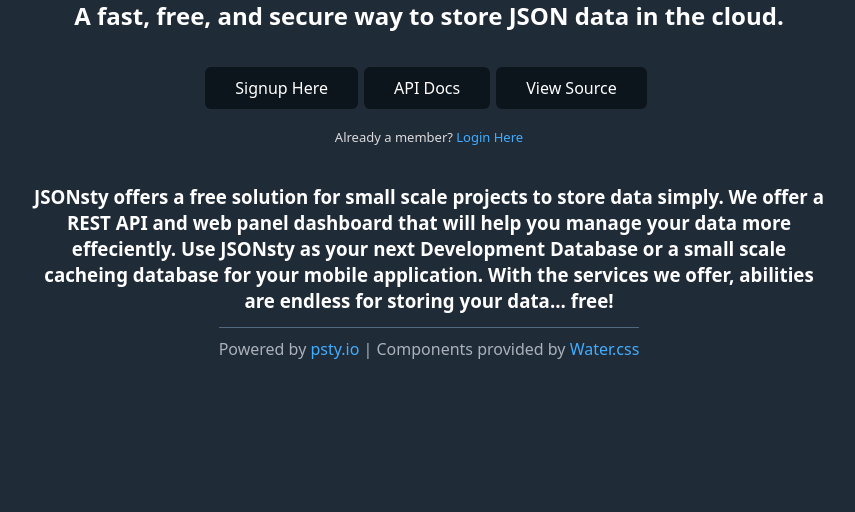
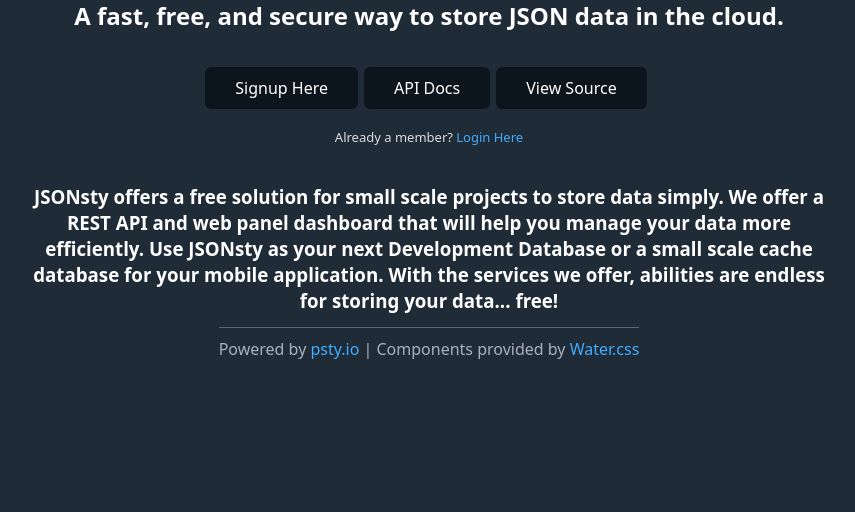
Before and after one commit to M4cs/jsonsty, a Flask app: page / in a window 1280 px wide. Shown: the part 295-807 px from the top of the page, without its empty margins (211-1066 px from the left). Run offline with Flask 2, Linux system fonts and the light colour scheme; parts of the project's set-up code (start-up, migrations or seed data) failed here and were passed over; some libraries are stand-ins or nearby versions.

Commit message:
Fix Spelling Errors

```diff
--- a/app/templates/index.html
+++ b/app/templates/index.html
@@ -19,7 +19,7 @@
             <a href="https://github.com/M4cs/jsonsty" style="display: inline-block;"><button class="button">View Source</button></a>
         </div>
         <center><p style="font-size: small;">Already a member? <a href="/login">Login Here</a></p></center>
-        <h3 style="text-align: center;">JSONsty offers a free solution for small scale projects to store data simply. We offer a REST API and web panel dashboard that will help you manage your data more effeciently. Use JSONsty as your next Development Database or a small scale cacheing database for your mobile application. With the services we offer, abilities are endless for storing your data... free!</h3>
+        <h3 style="text-align: center;">JSONsty offers a free solution for small scale projects to store data simply. We offer a REST API and web panel dashboard that will help you manage your data more efficiently. Use JSONsty as your next Development Database or a small scale cache database for your mobile application. With the services we offer, abilities are endless for storing your data... free!</h3>
         <footer>Powered by <a href="https://psty.io">psty.io</a> | Components provided by <a href="https://kognise.github.io/water.css/">Water.css</a></footer>
     </div>
   </body>
```
